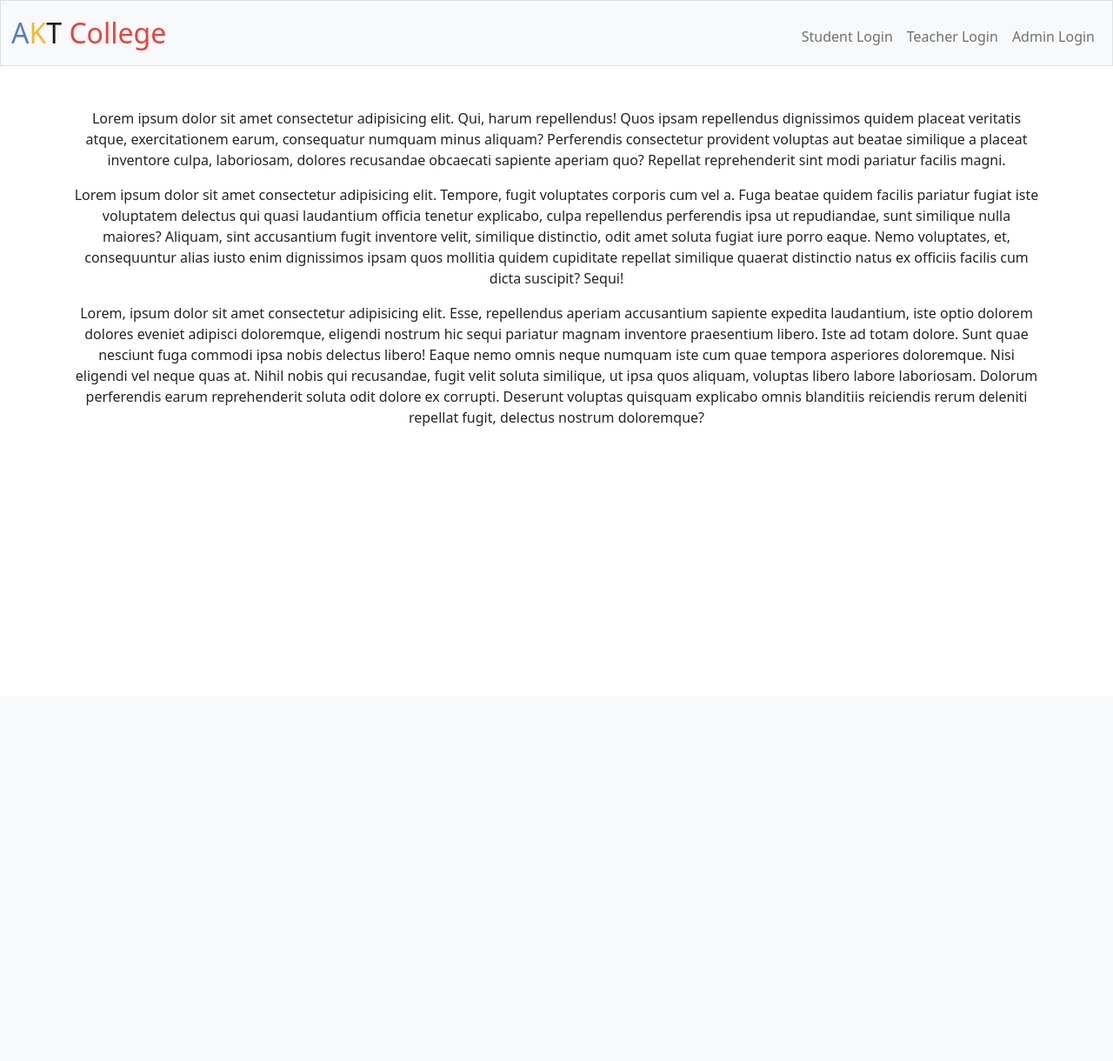
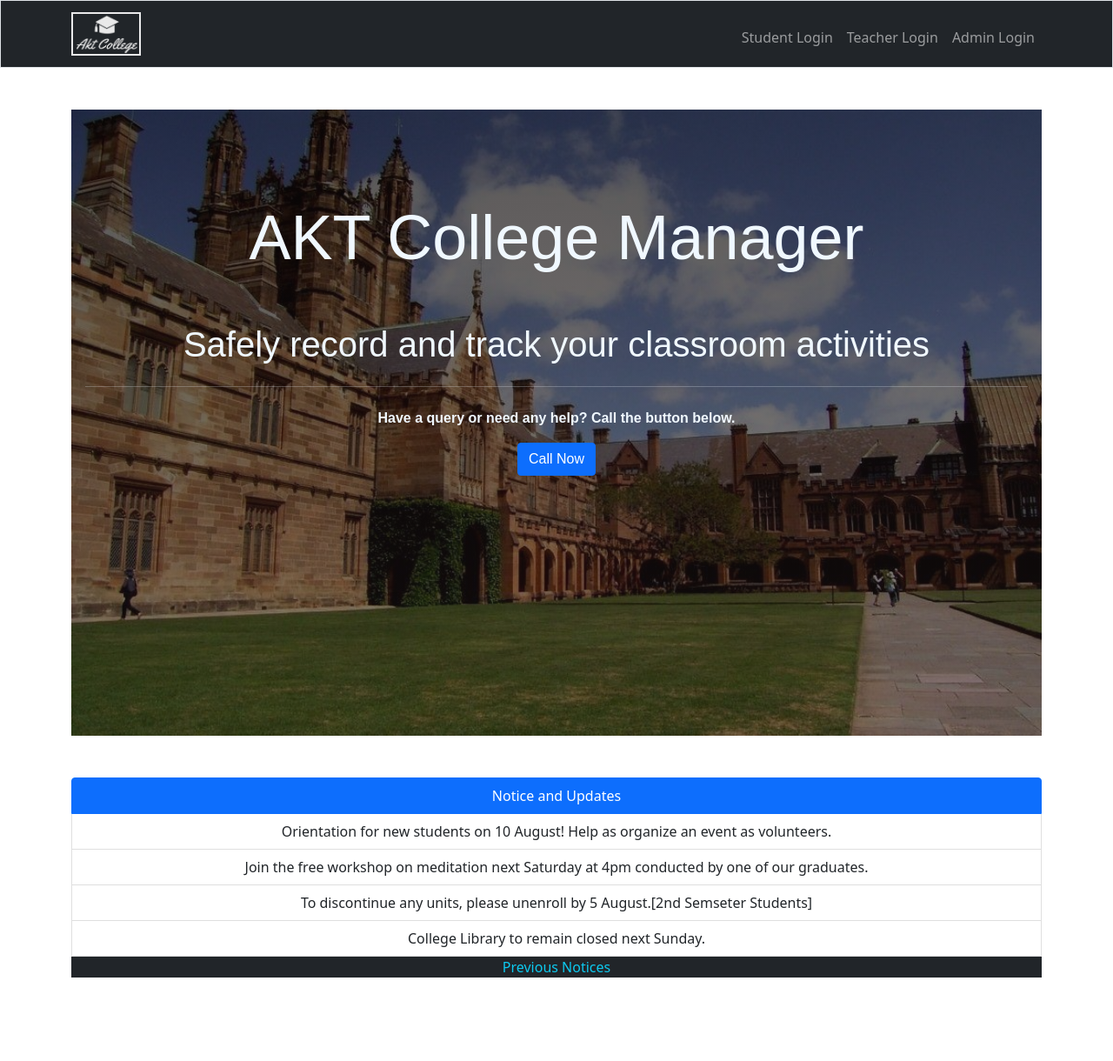
Before and after one commit to imcobrakai/CollegeManagement, a Django app: page / in a window 1280 px wide. Shown: the whole page at 87% size. Before the commit the page ends 490 px from the top, so only its background shows below. Run offline with Django 4.2, Linux system fonts and the light colour scheme.

Commit message:
Edited index page

```diff
--- a/college/templates/college/index.html
+++ b/college/templates/college/index.html
@@ -5,8 +5,40 @@ Home
 
 {% block main %}
 
-<p>Lorem ipsum dolor sit amet consectetur adipisicing elit. Qui, harum repellendus! Quos ipsam repellendus dignissimos quidem placeat veritatis atque, exercitationem earum, consequatur numquam minus aliquam? Perferendis consectetur provident voluptas aut beatae similique a placeat inventore culpa, laboriosam, dolores recusandae obcaecati sapiente aperiam quo? Repellat reprehenderit sint modi pariatur facilis magni.</p>
-<p>Lorem ipsum dolor sit amet consectetur adipisicing elit. Tempore, fugit voluptates corporis cum vel a. Fuga beatae quidem facilis pariatur fugiat iste voluptatem delectus qui quasi laudantium officia tenetur explicabo, culpa repellendus perferendis ipsa ut repudiandae, sunt similique nulla maiores? Aliquam, sint accusantium fugit inventore velit, similique distinctio, odit amet soluta fugiat iure porro eaque. Nemo voluptates, et, consequuntur alias iusto enim dignissimos ipsam quos mollitia quidem cupiditate repellat similique quaerat distinctio natus ex officiis facilis cum dicta suscipit? Sequi!</p>
-<p>Lorem, ipsum dolor sit amet consectetur adipisicing elit. Esse, repellendus aperiam accusantium sapiente expedita laudantium, iste optio dolorem dolores eveniet adipisci doloremque, eligendi nostrum hic sequi pariatur magnam inventore praesentium libero. Iste ad totam dolore. Sunt quae nesciunt fuga commodi ipsa nobis delectus libero! Eaque nemo omnis neque numquam iste cum quae tempora asperiores doloremque. Nisi eligendi vel neque quas at. Nihil nobis qui recusandae, fugit velit soluta similique, ut ipsa quos aliquam, voluptas libero labore laboriosam. Dolorum perferendis earum reprehenderit soluta odit dolore ex corrupti. Deserunt voluptas quisquam explicabo omnis blanditiis reiciendis rerum deleniti repellat fugit, delectus nostrum doloremque?</p>
+<style>
+
+  .hero_section{
+    min-height: 90vh;
+    background: linear-gradient( rgba(11, 7, 7, 0.679),
+    rgba(29, 20, 20, 0.527)),
+    url("../../static/college/clg.jpg");
+    background-position: center;
+    background-size: cover;
+    background-clip: border-box;
+    background-origin: border-box;
+    background-attachment: fixed;
+    padding: 3.5rem 1rem;
+    font-family: 'Montserrat Alternates', sans-serif;
+    font-weight: 800;
+    color: aliceblue;
+  }
+</style>
+  <div class="jumbotron hero_section">
+      <h1 class="display-2 bold py-5">AKT College Manager</h1>
+      <p class="display-6 lead bold">Safely record and track your classroom activities</p>
+      <hr class="display-6 my-4 bold">
+      <p>Have a query or need any help? Call the button below.</p>
+      <p class="lead">
+      <span class="btn btn-primary btn rounded">Call Now</span>
+      </p>
+  </div>
+
+  <ul class="list-group py-5">
+    <li class="list-group-item active" aria-current="true">Notice and Updates</li>
+    <li class="list-group-item">Orientation for new students on 10 August! Help as organize an event as volunteers.</li>
+    <li class="list-group-item">Join the free workshop on meditation next Saturday at 4pm conducted by one of our graduates.</li>
+    <li class="list-group-item">To discontinue any units, please unenroll by 5 August.[2nd Semseter Students]</li>
+    <li class="list-group-item">College Library to remain closed next Sunday.</li>
+    <span class="text-info bg-dark">Previous Notices</span>
+  </ul>
 {% endblock main %}
-</div>
--- a/college/templates/college/layout.html
+++ b/college/templates/college/layout.html
@@ -17,11 +17,25 @@
         <title>AKT:
             {% block title %}{% endblock %}
         </title>
+        <style>
+
+            #logo_header{
+                display: block;
+                width: 80px;
+                height: 50px;
+                box-sizing: padding-box;
+                border: 2px solid rgba(0, 0, 0, 0.904);
+                filter: invert(1);
+            }
+
+        </style>
     </head>
     <body>
-         <nav class="bg-light border navbar navbar-expand-md navbar-light">
-            <div class="container-fluid">
-                <a class="navbar-brand" href="/"><span class="blue">A</span><span class="yellow">K</span><span class="orange">T</span> <span class="red">College</span></a>
+         <nav class="bg-dark border navbar navbar-expand-md navbar-dark">
+            <div class="container">
+                <a class="navbar-brand" href="/">
+                    <img src="../../static/college/bg_logo.png" alt="logo" id="logo_header">
+                </a>
                 <button aria-controls="navbar"
                         aria-expanded="false"
                         aria-label="Toggle navigation"
@@ -102,13 +116,6 @@
                 </header>
             {% endfor %}
         {% endif %}
-        {% comment %} {% if  %}
-            <header>
-                <div class="alert alert-primary mb-0 text-center" role="alert">{{ get_flashed_messages() | join(" ") }}</div>
-            </header>
-        {% endif %} {% endcomment %}
-
-
 
             <main class="container py-5">
                 {% block quiz %}
@@ -118,6 +125,5 @@
                 {% endblock quiz %}
             </main>
 
-
     </body>
 </html>
--- a/quiz/views.py
+++ b/quiz/views.py
@@ -95,6 +95,7 @@ class AttemptQuiz(StudentLoginRequiredMixin, View):
         context = {
             "questions": zip(questions, count),
             "attempted": attempted,
+            "duration": quiz.duration,
         }
         return render(request, "quiz/attempt.html", context)
 
```
Also changed, not shown: collegemanagement/settings.py (+1 -9 lines), quiz/templates/quiz/attempt.html (+29 -4 lines), README.md (added), college/static/college/bg_logo.png (added), college/static/college/logo.png (added), 1 other file.
